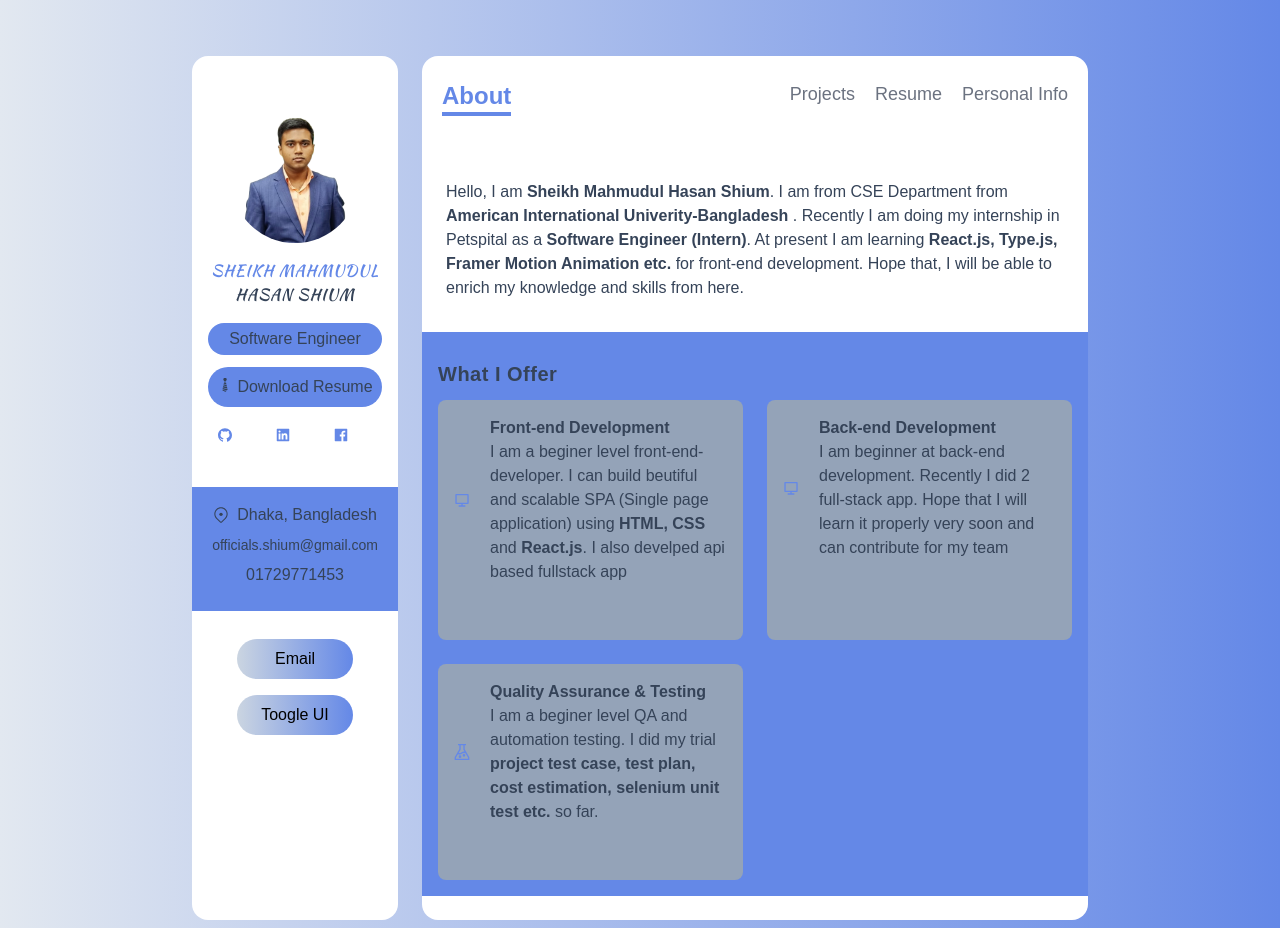
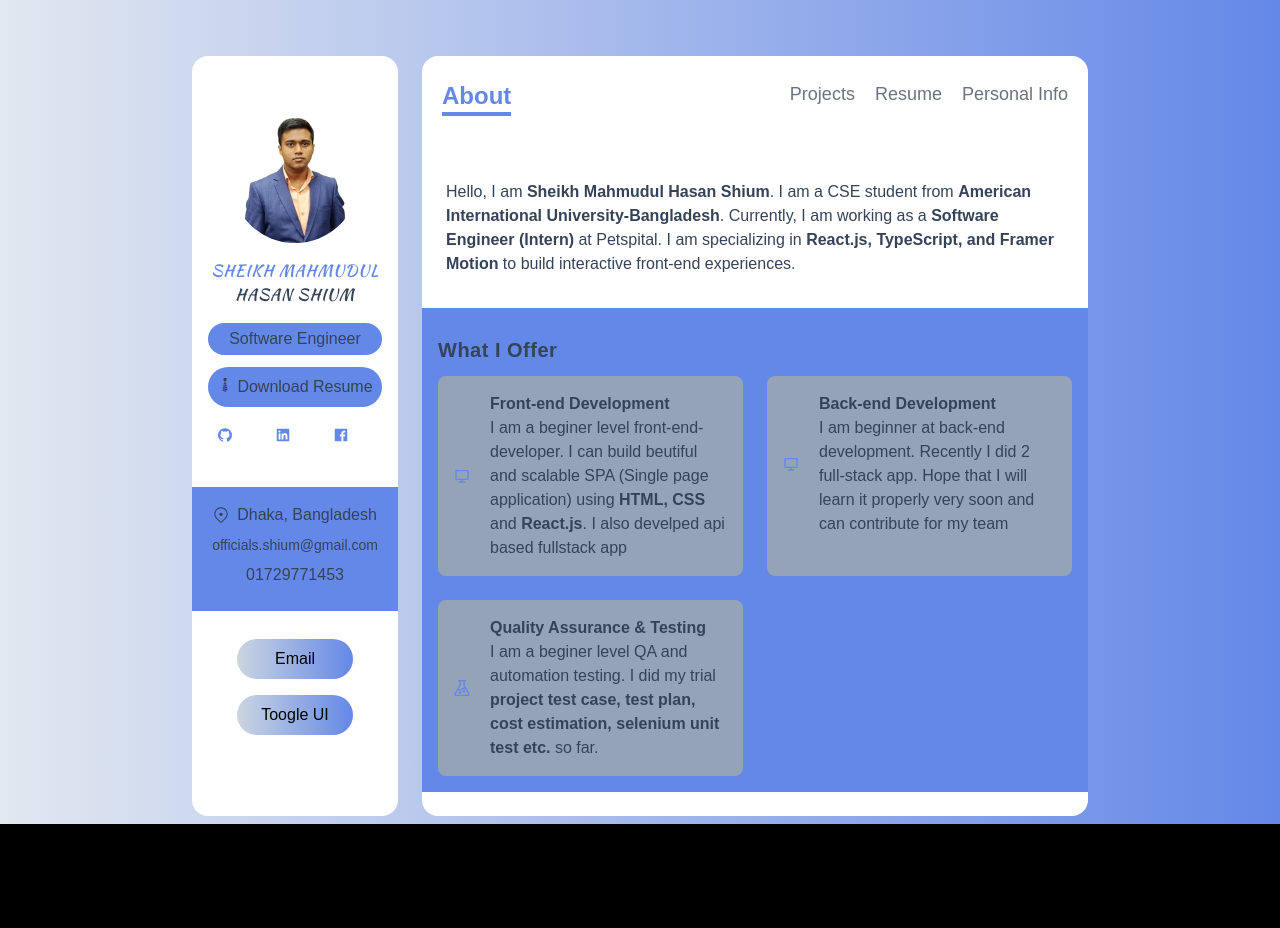
Before and after one commit to sheikhmahmudulhasanshium/test-shium, a Next.js app: page / in a window 1280 px wide. After the commit the page ends 824 px from the top, so only its background shows below. Built offline with nearby package versions, Linux system fonts and the light colour scheme; no server answers.

Commit message:
try 3: refactor: update animation variants and improve Bar component typing

```diff
--- a/animations.ts
+++ b/animations.ts
@@ -1,41 +1,41 @@
-export const fadeInUp={
-    initial:{
-      opacity:0,
-      y:60,
+import { Variants } from 'framer-motion'
 
+export const fadeInUp: Variants = {
+  initial: {
+    opacity: 0,
+    y: 60,
+  },
+  animate: {
+    opacity: 1,
+    y: 0,
+  },
+}
+
+export const Stagger: Variants = {
+  initial: {},
+  animate: {
+    transition: {
+      staggerChildren: 0.1,
     },
-    animate:{
-      opacity:1,
-      y:0,
-    }
-  }
+  },
+}
 
-  export const Stagger={
-    initial:{
-
+export const routeFading: Variants = {
+  initial: {
+    opacity: 0,
+  },
+  animate: {
+    opacity: 1,
+    transition: {
+      delay: 0.1,
+      duration: 0.1,
     },
-    animate:{
-        transition:{
-            staggerChildren: 0.1,
-        }
-      }
-  }
-  export const routeFading={
-    initial:{
-      opacity:0,
+  },
+  exit: {
+    opacity: 0,
+    transition: {
+      delay: 0.1,
+      ease: 'easeInOut',
     },
-    animate:{
-        opacity:1,
-        transition:{
-            delay:0.1,
-            duration:0.1,
-        },
-      },
-    exit:{
-        opacity:0,
-        transition:{
-            delay:0.1,
-            ease:"easeInOut",
-        }
-    }
-  }
+  },
+}
--- a/components/Bar.tsx
+++ b/components/Bar.tsx
@@ -1,32 +1,39 @@
 import React, { FunctionComponent } from 'react'
-import {ISkill} from "../type"
-import {motion} from "framer-motion"
-const Bar:FunctionComponent<{data:ISkill}> = ({data:{Icon,level,name}}) => {
+import { ISkill } from "../type"
+import { motion, Variants } from "framer-motion" // Added Variants type
+
+const Bar: FunctionComponent<{ data: ISkill }> = ({ data: { Icon, level, name } }) => {
     const bar_width = `${level}`;
-    const varients={
-      initial:{
-        width:0
+
+    // We explicitly type this as 'Variants' to fix the TypeScript error
+    const variants: Variants = {
+      initial: {
+        width: 0
       },
-      animate:{
-        width:bar_width,
-        transition:{
-          duration:0.4,
-          type:"spring",
+      animate: {
+        width: bar_width,
+        transition: {
+          duration: 0.4,
+          type: "spring", // TypeScript now knows this is a valid spring type
           damping: 10,
-          stiffness:100,
-
+          stiffness: 100,
         }
       }
-    }
+    };
+
     return (
     <div className='my-2 text-white bg-gray-600 rounded-full dark:bg-orange-300'>
-      <motion.div className="flex items-center px-4 py-1 rounded-full bg-gradient-to-r from-shiumcustom to-green-300"
-      style={{width:bar_width, }}
-      variants={varients}
-      initial="initial"
-      animate="animate"
+      <motion.div
+        className="flex items-center px-4 py-1 rounded-full bg-gradient-to-r from-shiumcustom to-green-300"
+        style={{ width: bar_width }}
+        variants={variants}
+        initial="initial"
+        animate="animate"
       >
-        <div  className='flex flex-row '> <Icon className='mr-2'/>{name}</div>
+        <div className='flex flex-row '>
+          <Icon className='mr-2'/>
+          {name}
+        </div>
       </motion.div>
     </div>
   )
--- a/src/pages/index.tsx
+++ b/src/pages/index.tsx
@@ -1,29 +1,42 @@
-//import { GetServerSideProps, GetServerSidePropsContext, GetStaticProps, GetStaticPropsContext, NextPage } from 'next'
 import React from 'react'
-import {services} from '../../data'
+import { services } from '../../data'
 import ServiceCard from '../../components/ServiceCard'
 import { motion } from 'framer-motion'
 import { Stagger, fadeInUp, routeFading } from '../../animations'
-const index = () => {
-  //console.log('CLIENT',services)
-  //console.log(services);
- // console.log(endpoint)
+
+const AboutIndex = () => {
   return (
-    <motion.div variants={routeFading} initial="initial" animate="animate" exit="exit">
-    <motion.div variants={Stagger} initial="initial" animate="animate"
-    className='flex flex-col flex-grow my-6 px-6 pt-1 dark:bg-slate-500 dark:text-white ' >
+    <motion.div
+      variants={routeFading}
+      initial="initial"
+      animate="animate"
+      exit="exit"
+    >
+      <motion.div
+        variants={Stagger}
+        initial="initial"
+        animate="animate"
+        className='flex flex-col flex-grow px-6 pt-1 my-6 dark:bg-slate-500 dark:text-white'
+      >
         <h6 className='my-3 text-base font-medium'>
-        Hello, I am <b>Sheikh Mahmudul Hasan Shium</b>. I am from CSE Department from <b> American International Univerity-Bangladesh</b> . Recently I am doing my internship in Petspital as a <b>Software Engineer (Intern)</b>. At present I am learning <b>React.js, Type.js, Framer Motion Animation etc.</b> for front-end development. Hope that, I will be able to enrich my knowledge and skills from here.
+          Hello, I am <b>Sheikh Mahmudul Hasan Shium</b>. I am a CSE student from <b>American International University-Bangladesh</b>. Currently, I am working as a <b>Software Engineer (Intern)</b> at Petspital. I am specializing in <b>React.js, TypeScript, and Framer Motion</b> to build interactive front-end experiences.
         </h6>
-      <div className='flex-grow p-4 mt-5 bg-shiumcustom dark:bg-slate-800' style={{marginLeft:'-1.5rem',marginRight:'-1.5rem'}}>
-       <h4 className='my-3 text-xl font-semibold tracking-wide'> What I Offer </h4>
-      <div className='grid gap-6 lg:grid-cols-2 overflow-y-scroll'style={{height:'60vh'}}>
 
-        {services.map(service=>(
+        <div
+          className='flex-grow p-4 mt-5 bg-shiumcustom dark:bg-slate-800'
+          style={{ marginLeft: '-1.5rem', marginRight: '-1.5rem' }}
+        >
+          <h4 className='my-3 text-xl font-semibold tracking-wide'>What I Offer</h4>
+
+          {/* DDoS Protection: We use local data mapping here instead of an API call */}
+          <div className='grid gap-6 overflow-y-auto lg:grid-cols-2' style={{ maxHeight: '60vh' }}>
+            {services.map(service => (
               <motion.div
-            variants={fadeInUp} key={service.title}
-           className='col-span-2 p-2 rounded-lg bg-slate-400 md:col-span-1 dark:bg-slate-400'>
-          <ServiceCard service={service}/>
+                variants={fadeInUp}
+                key={service.title}
+                className='col-span-2 p-2 rounded-lg bg-slate-400 md:col-span-1 dark:bg-slate-400'
+              >
+                <ServiceCard service={service} />
               </motion.div>
             ))}
           </div>
@@ -32,31 +45,5 @@ const index = () => {
     </motion.div>
   )
 }
-export default index
-//works in dynamic pages like newsfeed
-//export const getServerSideProps:GetServerSideProps=async (
- // context:GetServerSidePropsContext )=>{
- // const res = await fetch(`${process.env.VERCEL_URL}/api/services`);
-  //const data=await res.json()
-  //console.log(data)
-  //console.log('SERVER',services)
- // return {
-   // props:{
-      //services:data.services,
-   //   endpoint:process.env.VERCEL_URL
- //   }
- // }
-//}
 
-/* used in static pages like FAQ, Resume etc. Just load once after that nothing is required
-export const getStaticProps=async (context:GetStaticPropsContext)=>{
-  const res=await fetch('http://localhost:3000/api/services')
-  const data=await res.json()
-  console.log('SERVER',services)
-  return {
-    props:{
-      services:data.services,
-    }
-  }
-}
-*/
+export default AboutIndex
```
Lines whose indentation alone changed are shown as unchanged.
